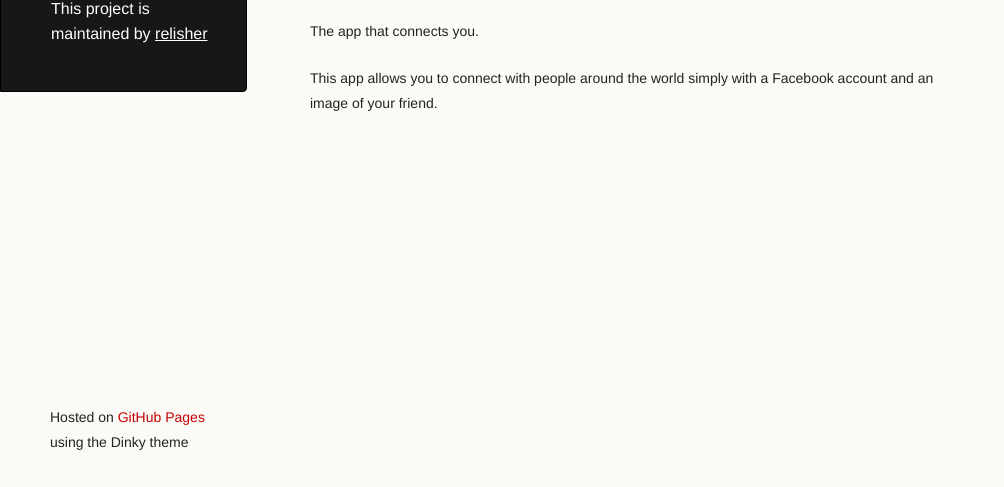
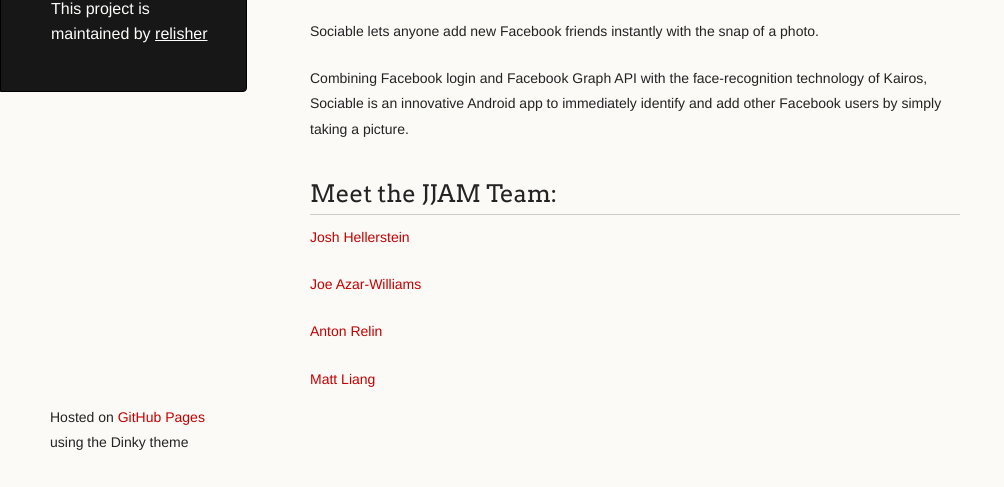
Before and after one commit to relisher/eMerge, a plain HTML site: page index.html in a window 1280 px wide. Shown: the part 313-800 px from the top of the page, without its empty margins (0-1004 px from the left). Drawn offline with Linux system fonts and the light colour scheme.

```diff
--- a/index.html
+++ b/index.html
@@ -32,9 +32,20 @@
       <section>
         <p><img src="https://github.com/relisher/eMerge/blob/master/app/src/main/res/drawable/logo.png?raw=true" alt=""></p>
 
-<p>The app that connects you.</p>
+<p>Sociable lets anyone add new Facebook friends instantly with the snap of a photo.</p>
 
-<p>This app allows you to connect with people around the world simply with a Facebook account and an image of your friend.</p>
+<p>Combining Facebook login and Facebook Graph API with the face-recognition technology of Kairos, Sociable is an innovative Android app to immediately identify and add other Facebook users by simply taking a picture.</p>
+
+<h2>
+<a id="meet-the-jjam-team" class="anchor" href="#meet-the-jjam-team" aria-hidden="true"><span class="octicon octicon-link"></span></a>Meet the JJAM Team:</h2>
+
+<p><a href="https://www.linkedin.com/pub/joe-azar-williams/19/430/bb">Josh Hellerstein</a> </p>
+
+<p><a href="https://www.linkedin.com/pub/josh-hellerstein/7b/628/252">Joe Azar-Williams</a> </p>
+
+<p><a href="https://www.twitter.com/russianrelish">Anton Relin</a> </p>
+
+<p><a href="https://facebook.com/themattliang">Matt Liang</a></p>
       </section>
       <footer>
         <p><small>Hosted on <a href="https://pages.github.com">GitHub Pages</a> using the Dinky theme</small></p>
--- a/params.json
+++ b/params.json
@@ -1 +1 @@
-{"name":"Sociable","tagline":"Add friends instantly","body":"![](https://github.com/relisher/eMerge/blob/master/app/src/main/res/drawable/logo.png?raw=true)\r\n\r\nThe app that connects you.\r\n\r\nThis app allows you to connect with people around the world simply with a Facebook account and an image of your friend.\r\n\r\n","google":"","note":"Don't delete this file! It's used internally to help with page regeneration."}
+{"name":"Sociable","tagline":"Add friends instantly","body":"![](https://github.com/relisher/eMerge/blob/master/app/src/main/res/drawable/logo.png?raw=true)\r\n\r\nSociable lets anyone add new Facebook friends instantly with the snap of a photo.\r\n\r\nCombining Facebook login and Facebook Graph API with the face-recognition technology of Kairos, Sociable is an innovative Android app to immediately identify and add other Facebook users by simply taking a picture.\r\n\r\nMeet the JJAM Team:\r\n-------------------\r\n\r\n[Josh Hellerstein](https://www.linkedin.com/pub/joe-azar-williams/19/430/bb) \r\n\r\n[Joe Azar-Williams](https://www.linkedin.com/pub/josh-hellerstein/7b/628/252) \r\n\r\n[Anton Relin](https://www.twitter.com/russianrelish) \r\n\r\n[Matt Liang](https://facebook.com/themattliang)","google":"","note":"Don't delete this file! It's used internally to help with page regeneration."}
```
